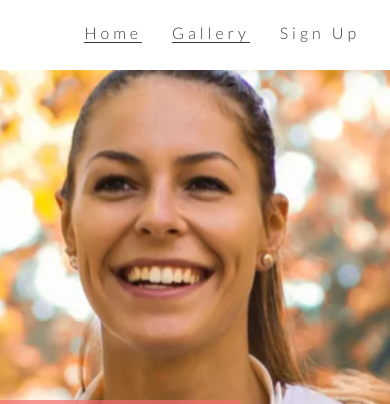
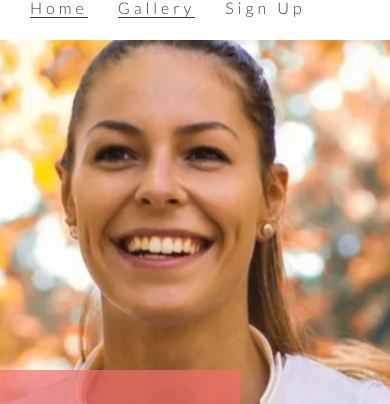
Before and after one commit to PayG1/Love_running, a plain HTML site: page index.html in a window 390 px wide. Shown: the part 80-484 px from the top of the page. Drawn offline with nearby package versions, Linux system fonts and the light colour scheme.

Commit message:
Added responive for medium size devices

```diff
--- a/assets/css/style.css
+++ b/assets/css/style.css
@@ -277,3 +277,15 @@ margin: 0 auto;
        display: none;
    }
 }
+
+/* for medium size screens */
+
+@media screen and (max-width: 950px) {
+     #menu {
+        clear: left;
+        float: left;
+        margin-left: 30px;
+        margin-bottom: 20px;
+        line-height: 25px;
+}
+}
```
